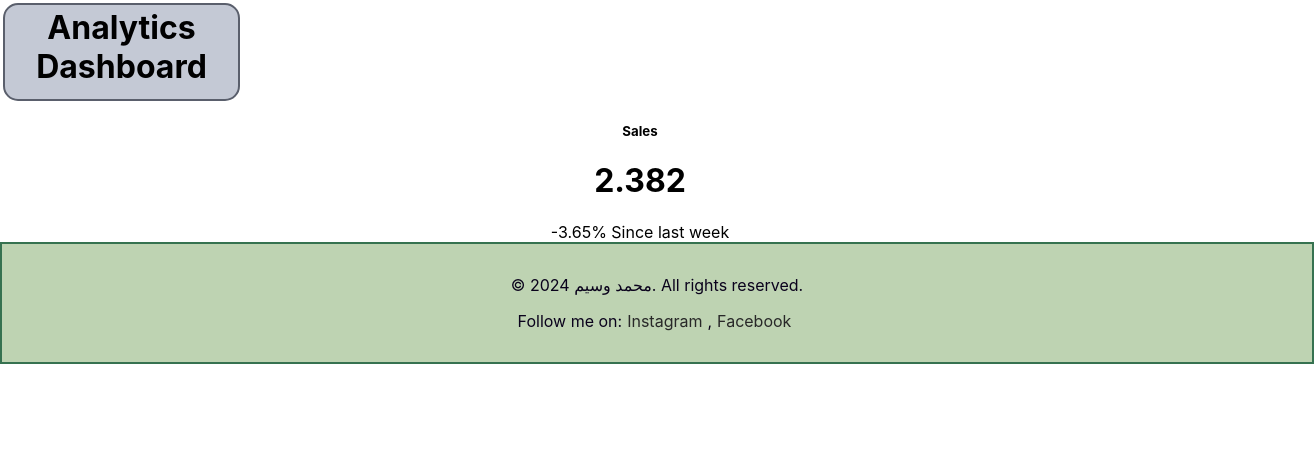
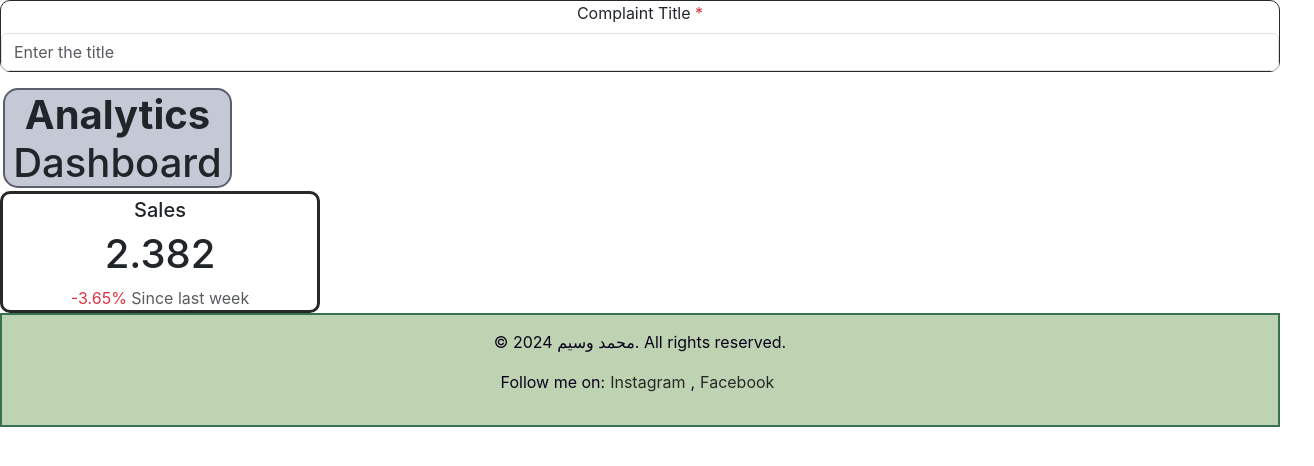
Before and after one commit to MUHAMMADWASEEM22095/assignment2, a React (Create React App) app: page / in a window 1280 px wide. Shown: the top 466 px of the page, 1314 px wide, since content can reach past the window. Built offline with nearby package versions, Linux system fonts and the light colour scheme.

Commit message:
Complaain component

```diff
--- a/public/index.html
+++ b/public/index.html
@@ -5,6 +5,7 @@
     <link rel="icon" href="%PUBLIC_URL%/favicon.ico" />
     <meta name="viewport" content="width=device-width, initial-scale=1" />
     <meta name="theme-color" content="#000000" />
+    <link href="https://cdn.jsdelivr.net/npm/bootstrap@5.3.0-alpha1/dist/css/bootstrap.min.css" rel="stylesheet">
     <meta
       name="description"
       content="Web site created using create-react-app"
--- a/src/App.css
+++ b/src/App.css
@@ -38,16 +38,16 @@
 }
 
 
-.Title{
+.p-0{
     width: 229px;
-    height: 90px;
+    height: 100px;
     padding: 2px;
     background-color: #c4c9d5;
     border-radius: 15px;
     border: 2px solid #5a5f6c;
     margin: 3px;
 }
-.Tname{
+.ml-3{
   width: auto;
   height: auto;
   margin: 1px;
@@ -68,3 +68,17 @@
   text-decoration: none;
   margin: 0 5px;
 }
+
+.card{
+  border-radius: 10px;
+  border: #282828 solid 3px;
+}
+
+.custom-width {
+  width: 20%;
+}
+
+.mb-3{
+  border: 1px solid #282828;
+  border-radius: 10px;
+}
--- a/src/App.js
+++ b/src/App.js
@@ -3,11 +3,11 @@ import './App.css';
 import Cards from './Components/Cards';
 import Title from './Components/Title';
 import Footer from './Components/Footer';
-
+import Complain from './Components/Complain';
 function App() {
   return (
     <div className="App">
-
+      <Complain/>
       <Title/>
       <Cards/>
       <Footer/>
--- a/src/Components/Cards.jsx
+++ b/src/Components/Cards.jsx
@@ -3,14 +3,14 @@ import React from 'react'
 function Cards() {
   return (
     <div>
-      <div class="card">
-        <div class="col mt-0">
-          <h5 class="card-title">Sales</h5>
+      <div className="card w-25">
+        <div className="col mt-1">
+          <h5 className="card-title">Sales</h5>
         </div>
-        <h1 class="mt-1 mb-3">2.382</h1>
-          <div class="mb-0">
-            <span class="text-danger"> <i class="mdi mdi-arrow-bottom-right"></i> -3.65% </span>
-            <span class="text-muted">Since last week</span>
+        <h1 className="mt-0 mb-2">2.382</h1>
+          <div className="mb-0">
+            <span className="text-danger"> <i className="mdi mdi-arrow-bottom-right"></i> -3.65% </span>
+            <span className="text-muted">Since last week</span>
           </div>
         </div>
     </div>
--- /dev/null
+++ b/src/Components/Complain.jsx
@@ -0,0 +1,12 @@
+import React from 'react'
+
+export default function Complain() {
+  return (
+    <div>
+        <div class="mb-3">
+                <label for="title" class="form-label">Complaint Title <span class="text-danger">*</span></label>
+                <input type="text" class="form-control" id="title" name="title" placeholder="Enter the title" required></input>
+        </div>
+    </div>
+  )
+}
--- a/src/Components/Title.jsx
+++ b/src/Components/Title.jsx
@@ -2,8 +2,8 @@ import React from 'react'
 
 export default function Title() {
   return (
-    <div className='Title'>
-        <h1 class="Tname"><strong>Analytics</strong> Dashboard</h1>
+    <div className='p-0'>
+        <h1 class='ml-3'><strong>Analytics</strong> Dashboard</h1>
     </div>
   )
 }
```
